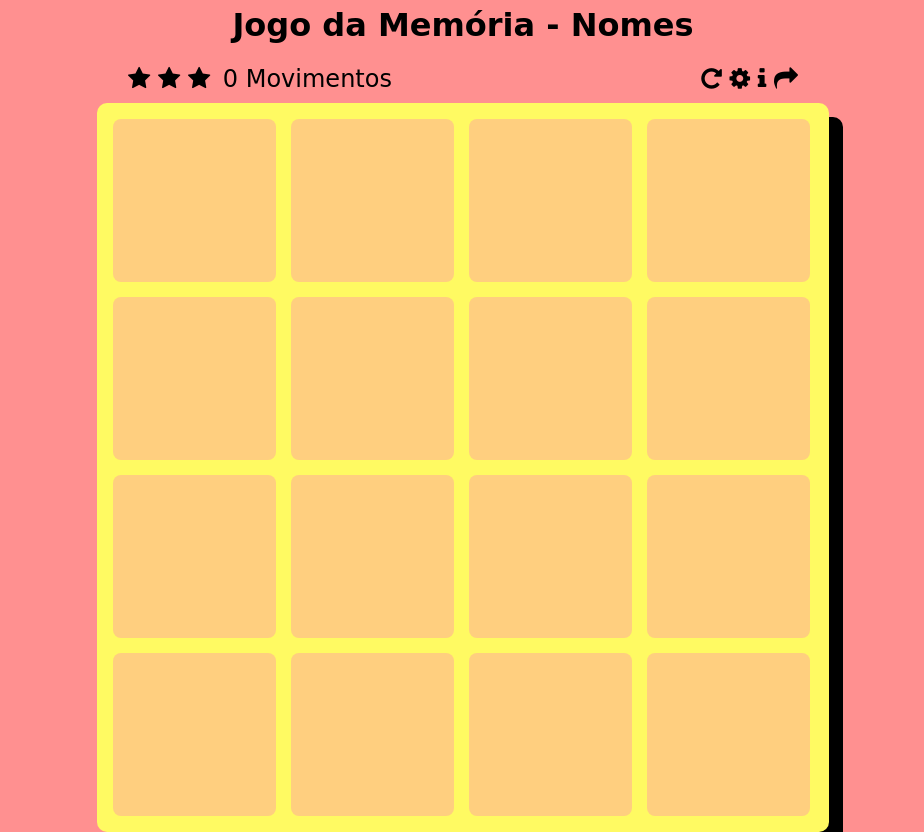
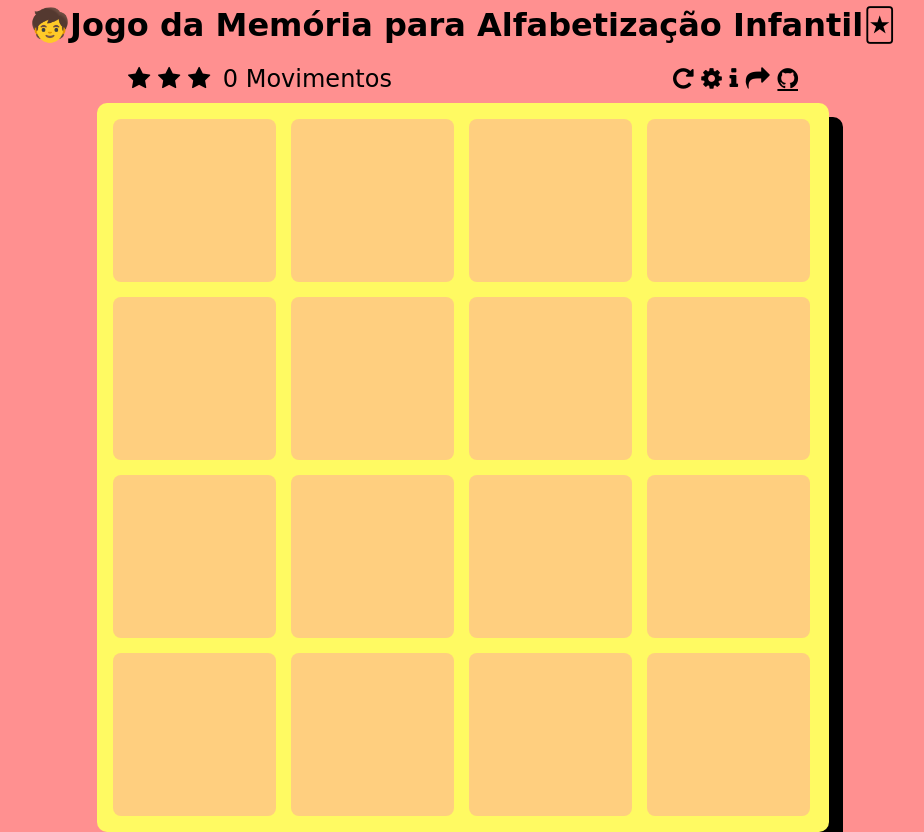
Before and after one commit to LucasBetoni/memoryGame, a website built with Vite: page index.html in a window 1280 px wide. Shown: the whole page, without its empty margins (177-1101 px from the left). Built offline with nearby package versions, Linux system fonts and the light colour scheme; a script that the page names is missing; a web font is replaced by a local one.

Commit message:
Update index.html

```diff
--- a/index.html
+++ b/index.html
@@ -43,7 +43,7 @@
 
   </head>
   <body>
-    <h1>Jogo da Memória - Nomes</h1>
+    <h1>🧒Jogo da Memória para Alfabetização Infantil🃏</h1>
     <div id="score-panel">
       <ul class="stars">
         <li><i class="fa fa-star"></i></li>
@@ -56,6 +56,7 @@
         <i class="fa fa-cog"></i>
         <i class="fa fa-info"></i>
         <i class="fa fa-share"></i>
+        <a style="color:black;" class="fa fa-github" href="https://github.com/LucasBetoni/memoryGame"></a>
       </div>
     </div>
     <ul class="deck"></ul>
```
